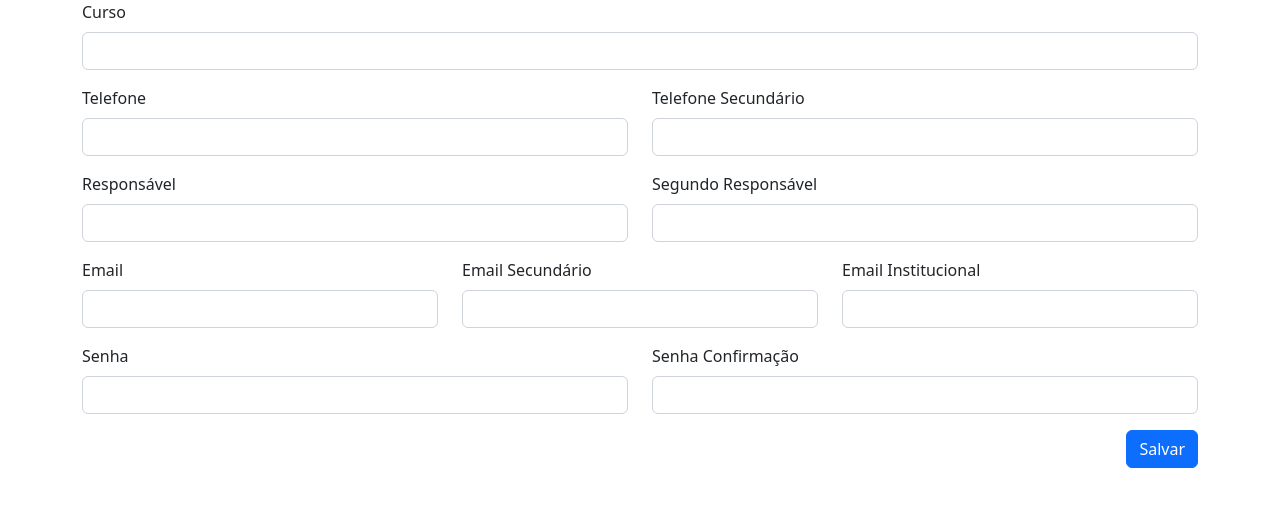
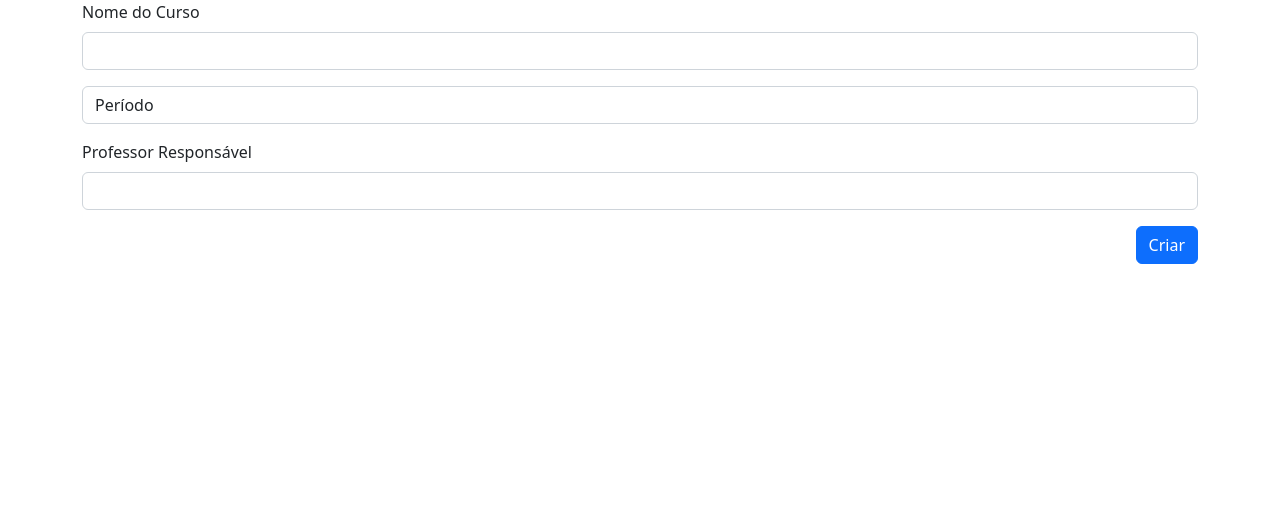
Before and after one commit to ar7utz/viora, a PHP site: page /viora/modulos/turma/criar.php in a window 1280 px wide. Shown: the part 56-563 px from the top of the page. Run offline with PHP 8.4, Linux system fonts and the light colour scheme.

Commit message:
começo do relacionamento turma/aluno-prof e bugfixeds

```diff
--- a/modulos/turma/criar.php
+++ b/modulos/turma/criar.php
@@ -14,76 +14,27 @@ include_once "../../config.php";
     <div class="container" id="lateral2">
         <form method="POST" action="<?= arquivo('modulos/turmas/salvar.php'); ?>">
             <div class="mb-3">
-                <label class="form-label">Curso</label>
+                <label class="form-label">Nome do Curso</label>
                 <input type="text" class="form-control" name="nome">
             </div>
 
             <div class="row">
-                <div class="col-12 col-sm-12 col-md-6 col-lg-6">
-                    <div class="mb-3">
-                        <label class="form-label">Telefone</label>
-                        <input type="text" class="form-control" name="telefone">
-                    </div>
+                <div class="mb-3">
+                    <select class="form-control">
+                        <option selected>Período </option>
+                        <option value="1">Diurno </option>
+                        <option value="2">Vespertino </option>
+                        <option value="3">Noturno </option>
+                    </select>
                 </div>
-
-                <div class="col-12 col-sm-12 col-md-6 col-lg-6">
-                    <div class="mb-3">
-                        <label class="form-label">Telefone Secundário</label>
-                        <input type="text" class="form-control" name="telefone_sec">
-                    </div>
+            </div>
+            <div class="row">
+                <div class="mb-3">
+                    <label class="form-label">Professor Responsável</label>
+                    <input type="text" class="form-control" name="telefone">
                 </div>
-
-                <div class="col-12 col-sm-12 col-md-6 col-lg-6">
-                    <div class="mb-3">
-                        <label class="form-label">Responsável</label>
-                        <input type="text" class="form-control" name="responsavel">
-                    </div>
-                </div>
-
-                <div class="col-12 col-sm-12 col-md-6 col-lg-6">
-                    <div class="mb-3">
-                        <label class="form-label">Segundo Responsável</label>
-                        <input type="text" class="form-control" name="responsavel_sec">
-                    </div>
-                </div>
-
-                <div class="col-12 col-sm-12 col-md-4 col-lg-4">
-                    <div class="mb-3">
-                        <label class="form-label">Email</label>
-                        <input type="email" class="form-control" name="email">
-                    </div>
-                </div>
-
-                <div class="col-12 col-sm-12 col-md-4 col-lg-4">
-                    <div class="mb-3">
-                        <label class="form-label">Email Secundário</label>
-                        <input type="email" class="form-control" name="email_sec">
-                    </div>
-                </div>
-
-                <div class="col-12 col-sm-12 col-md-4 col-lg-4">
-                    <div class="mb-3">
-                        <label class="form-label">Email Institucional</label>
-                        <input type="email" class="form-control" name="email_inst">
-                    </div>
-                </div>
-
-                <div class="col-12 col-sm-12 col-md-6 col-lg-6">
-                    <div class="mb-3">
-                        <label class="form-label">Senha</label>
-                        <input type="password" class="form-control" name="senha">
-                    </div>
-                </div>
-
-                <div class="col-12 col-sm-12 col-md-6 col-lg-6">
-                    <div class="mb-3">
-                        <label class="form-label">Senha Confirmação</label>
-                        <input type="password" class="form-control" name="senha_conf">
-                    </div>
-                </div>
-
                 <div class="text-end">
-                    <button type="submit" class="btn btn-primary">Salvar</button>
+                    <button type="submit" class="btn btn-primary">Criar</button>
                 </div>
         </form>
     </div>
--- a/templates/barra_navegacao.php
+++ b/templates/barra_navegacao.php
@@ -34,8 +34,8 @@
             Turmas
           </a>
           <ul class="dropdown-menu">
-            <li><a class="dropdown-item" href="<?= arquivo('modulos/aluno_turma/listar.php')?>">Lista</a></li>
-            <li><a class="dropdown-item" href="<?= arquivo('modulos/aluno_turma/criar.php')?>">Criar</a></li>
+            <li><a class="dropdown-item" href="<?= arquivo('modulos/turma/listar.php')?>">Lista</a></li>
+            <li><a class="dropdown-item" href="<?= arquivo('modulos/turma/criar.php')?>">Criar</a></li>
 
           </ul>
         </li>
```
Also changed, not shown: modulos/turma/listar.php (+59 -0 lines), modulos/turma/salvar.php (+38 -0 lines).
